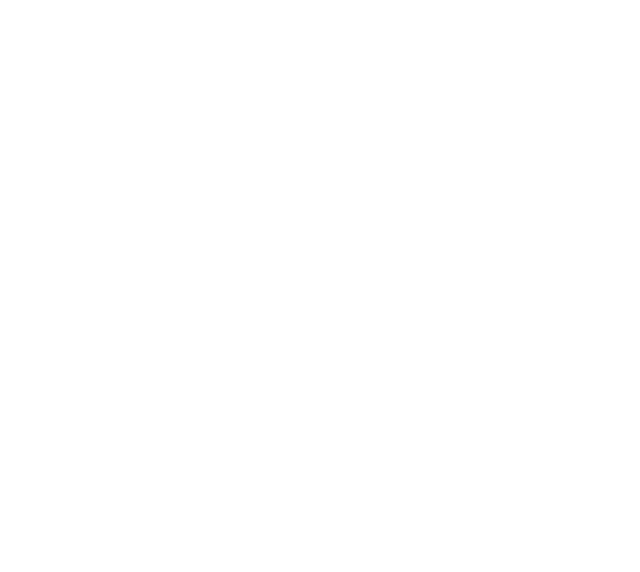
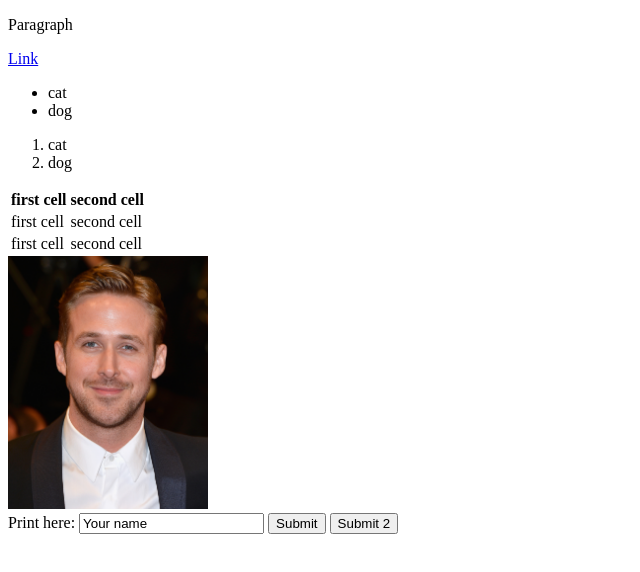
Before and after one commit to AlexMan52/rsschool-cv, a plain HTML site: page index.html in a window 1280 px wide. Shown: the whole page, without its empty margins (0-640 px from the left). Drawn offline with Linux system fonts and the light colour scheme.

Commit message:
feat: add html basics

```diff
--- a/index.html
+++ b/index.html
@@ -5,6 +5,42 @@
     <title>Title</title>
 </head>
 <body>
-
+    <section>
+        <p>Paragraph</p>
+        <a href="https://www.google.com" target="_blank">Link</a>
+        <ul>
+            <li> cat </li>
+            <li> dog </li>
+        </ul>
+        <ol>
+            <li> cat </li>
+            <li> dog </li>
+        </ol>
+    </section>
+    <main>
+        <table>
+            <thead>
+                <th> first cell </th>
+                <th> second cell </th>
+            </thead>
+            <tbody>
+                <tr>
+                    <td> first cell </td>
+                    <td> second cell </td>
+                </tr>
+                <tr>
+                    <td> first cell </td>
+                    <td> second cell </td>
+                </tr>
+            </tbody>
+        </table>
+        <img alt="gosling_image" src="my_photo.jpg" width="200">
+        <form>
+            <label for="text"> Print here: </label>
+            <input id="text" value="Your name" />
+            <button>Submit</button>
+            <input type="button" value="Submit 2">
+        </form>
+    </main>
 </body>
 </html>
```
